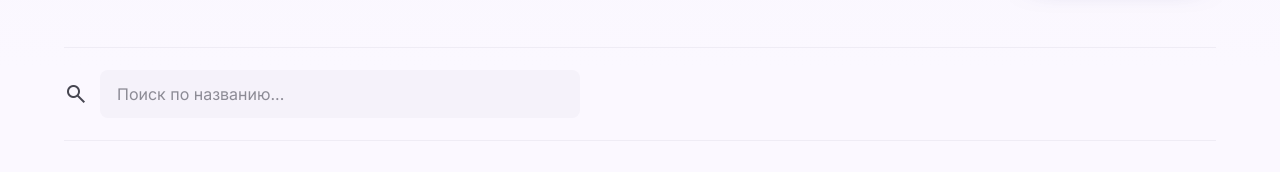
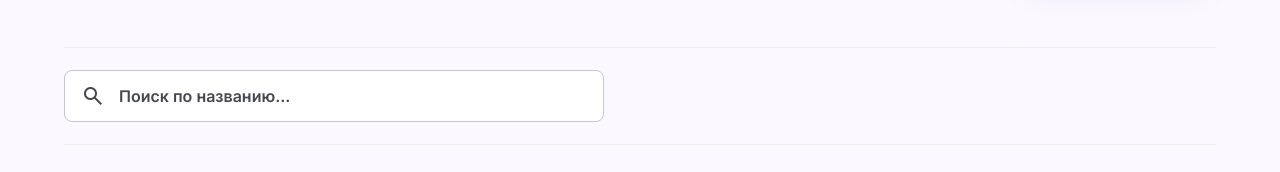
Before and after one commit to smrcdr/SmartTeach, a Vue app in the folder apps/web/: page /catalog in a window 1280 px wide. Shown: the part 294-466 px from the top of the page. Built offline with nearby package versions, Linux system fonts and the light colour scheme; no server answers.

Commit message:
Unify catalog search control

```diff
--- a/apps/web/src/pages/groups/GroupsPage.vue
+++ b/apps/web/src/pages/groups/GroupsPage.vue
@@ -4,7 +4,6 @@ import { computed, ref } from 'vue'
 import GroupCatalogCard from '@/features/groups/components/GroupCatalogCard.vue'
 import { useGroups } from '@/features/groups/composables/useGroups'
 import AppPageHeader from '@/shared/ui/AppPageHeader.vue'
-import AppTextField from '@/shared/ui/AppTextField.vue'
 import EmptyState from '@/shared/ui/EmptyState.vue'
 
 const search = ref('')
@@ -48,7 +47,13 @@ const filteredGroups = computed(() => {
         >
           search
         </span>
-        <AppTextField v-model="search" placeholder="Поиск по названию..." />
+        <input
+          v-model="search"
+          class="catalog-page__search-input"
+          type="search"
+          aria-label="Поиск по названию"
+          placeholder="Поиск по названию..."
+        >
       </div>
     </section>
 
@@ -80,16 +85,49 @@ const filteredGroups = computed(() => {
 
 .catalog-page__search {
   align-items: center;
+  background: var(--color-surface-lowest);
+  border: 1px solid var(--color-outline-variant);
+  border-radius: var(--radius-md);
   display: grid;
   gap: 12px;
-  grid-template-columns: 24px minmax(260px, 480px);
-  width: 100%;
+  grid-template-columns: 24px minmax(0, 1fr);
+  min-height: 52px;
+  max-width: 540px;
+  padding: 0 16px;
+  transition: background-color 160ms ease, border-color 160ms ease, box-shadow 160ms ease;
+  width: min(100%, 540px);
+}
+
+.catalog-page__search:focus-within {
+  background: var(--color-surface-low);
+  border-color: var(--color-outline);
+  box-shadow: 0 0 0 3px rgb(21 25 108 / 7%);
 }
 
 .catalog-page__search-icon {
   color: var(--color-text-muted);
   font-size: 24px;
   line-height: 1;
+}
+
+.catalog-page__search-input {
+  background: transparent;
+  border: 0;
+  color: var(--color-text);
+  font: inherit;
+  font-weight: 650;
+  min-width: 0;
+  outline: none;
+  width: 100%;
+}
+
+.catalog-page__search-input::placeholder {
+  color: var(--color-text-muted);
+  font-weight: 600;
+}
+
+.catalog-page__search-input::-webkit-search-cancel-button {
+  display: none;
 }
 
 .catalog-page__join-button {
@@ -126,7 +164,8 @@ const filteredGroups = computed(() => {
 
 @media (max-width: 760px) {
   .catalog-page__search {
-    grid-template-columns: 22px minmax(0, 1fr);
+    max-width: none;
+    width: 100%;
   }
 
   .catalog-page__join-button {
```
